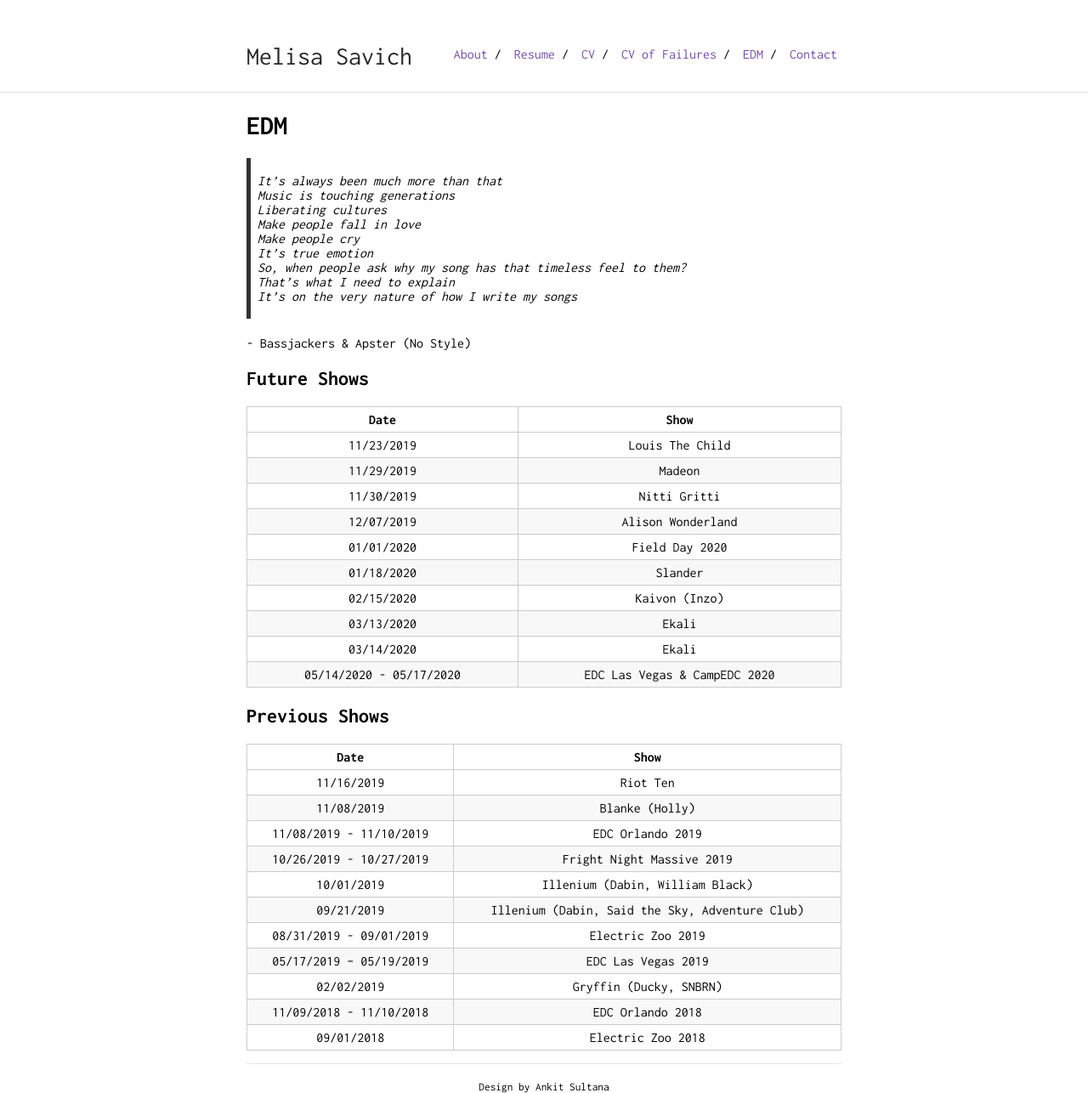
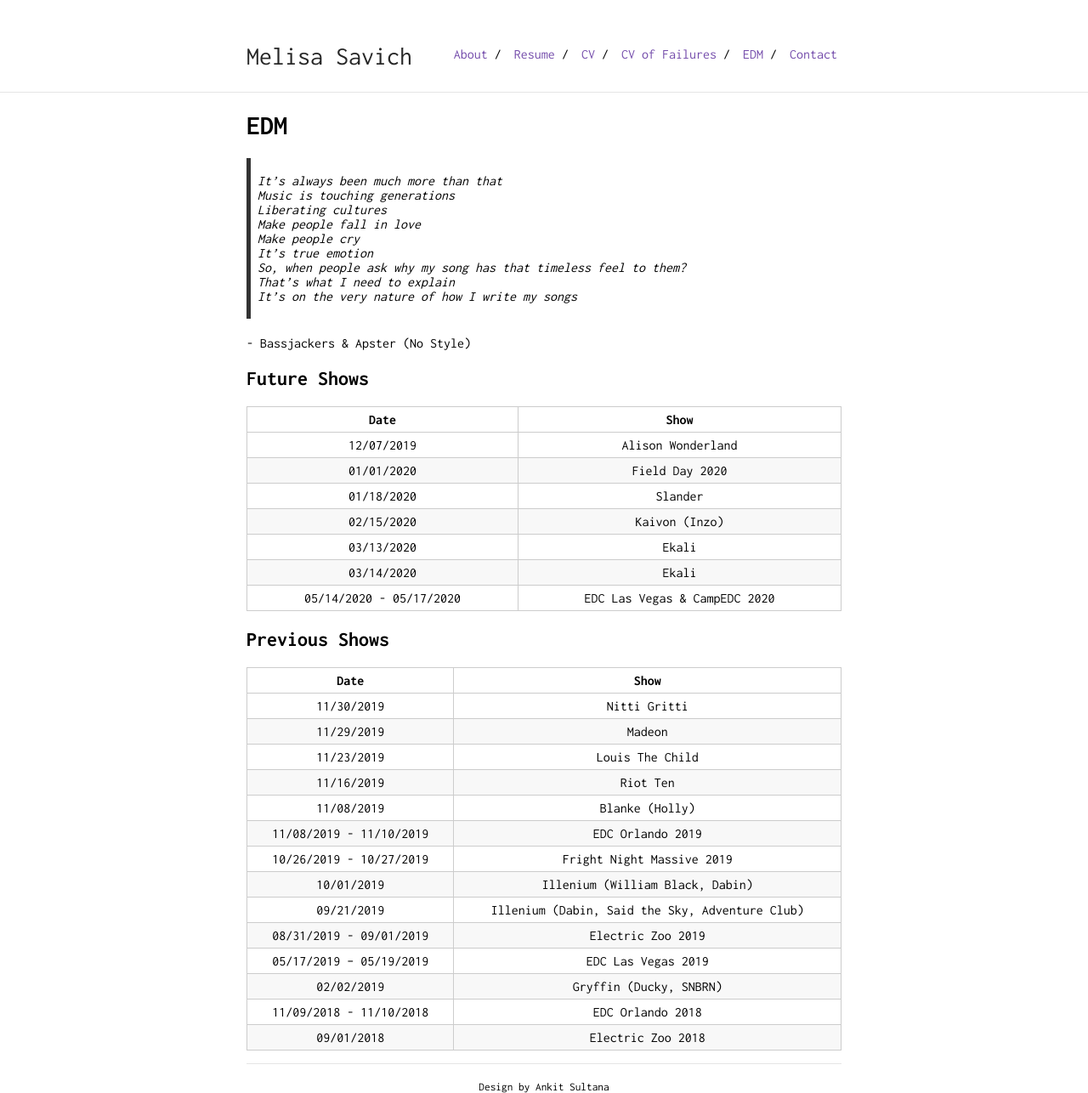
Before and after one commit to mksavic/mksavic.github.io, a Jekyll site: the page built from edm.md, in a window 1280 px wide. Shown: the whole page at 85% size. Built offline with Jekyll 4.4.1, drawn with Linux system fonts in a browser that asks for light colours; our own code applies the rules of GitHub Pages for plain Markdown files; part of the change alters nothing that is shown.

Commit message:
update edm.md

```diff
--- a/edm.md
+++ b/edm.md
@@ -21,9 +21,6 @@ is_contact: true
 
 |          Date           |                      Show                      |
 |:-----------------------:|:----------------------------------------------:|
-|       11/23/2019        |                Louis The Child                 |
-|       11/29/2019        |                     Madeon                     |
-|       11/30/2019        |                  Nitti Gritti                  |
 |       12/07/2019        |               Alison Wonderland                |
 |       01/01/2020        |                 Field Day 2020                 |
 |       01/18/2020        |                    Slander                     |
@@ -36,11 +33,14 @@ is_contact: true
 
 |          Date           |                      Show                      |
 |:-----------------------:|:----------------------------------------------:|
+|       11/30/2019        |                  Nitti Gritti                  |
+|       11/29/2019        |                     Madeon                     |
+|       11/23/2019        |                Louis The Child                 |
 |       11/16/2019        |                    Riot Ten                    |
 |       11/08/2019        |                 Blanke (Holly)                 |
 | 11/08/2019 - 11/10/2019 |                EDC Orlando 2019                |
 | 10/26/2019 - 10/27/2019 |           Fright Night Massive 2019            |
-|       10/01/2019        |        Illenium (Dabin, William Black)         |
+|       10/01/2019        |        Illenium (William Black, Dabin)         |
 |       09/21/2019        | Illenium (Dabin, Said the Sky, Adventure Club) |
 | 08/31/2019 - 09/01/2019 |               Electric Zoo 2019                |
 | 05/17/2019 – 05/19/2019 |               EDC Las Vegas 2019               |
```
